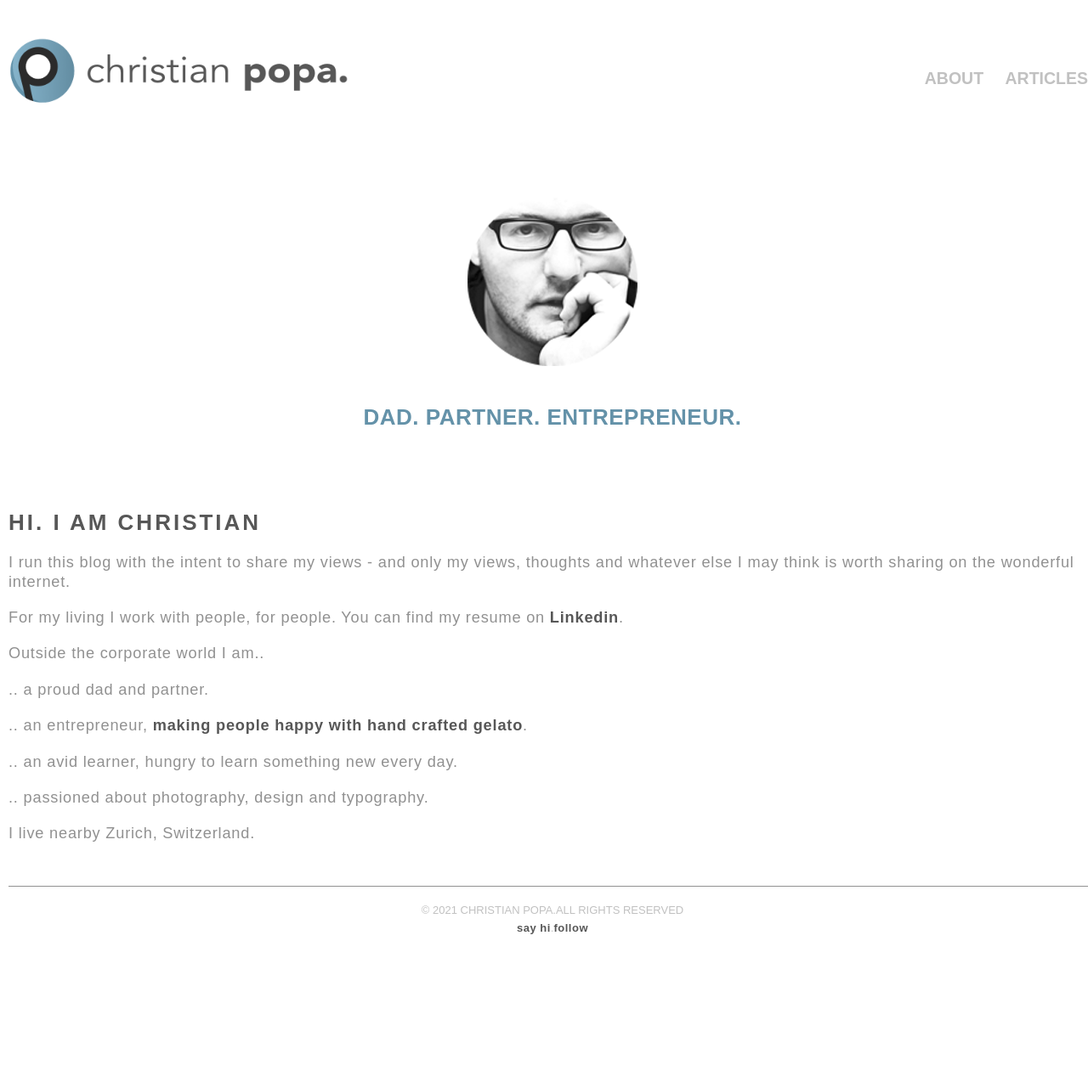
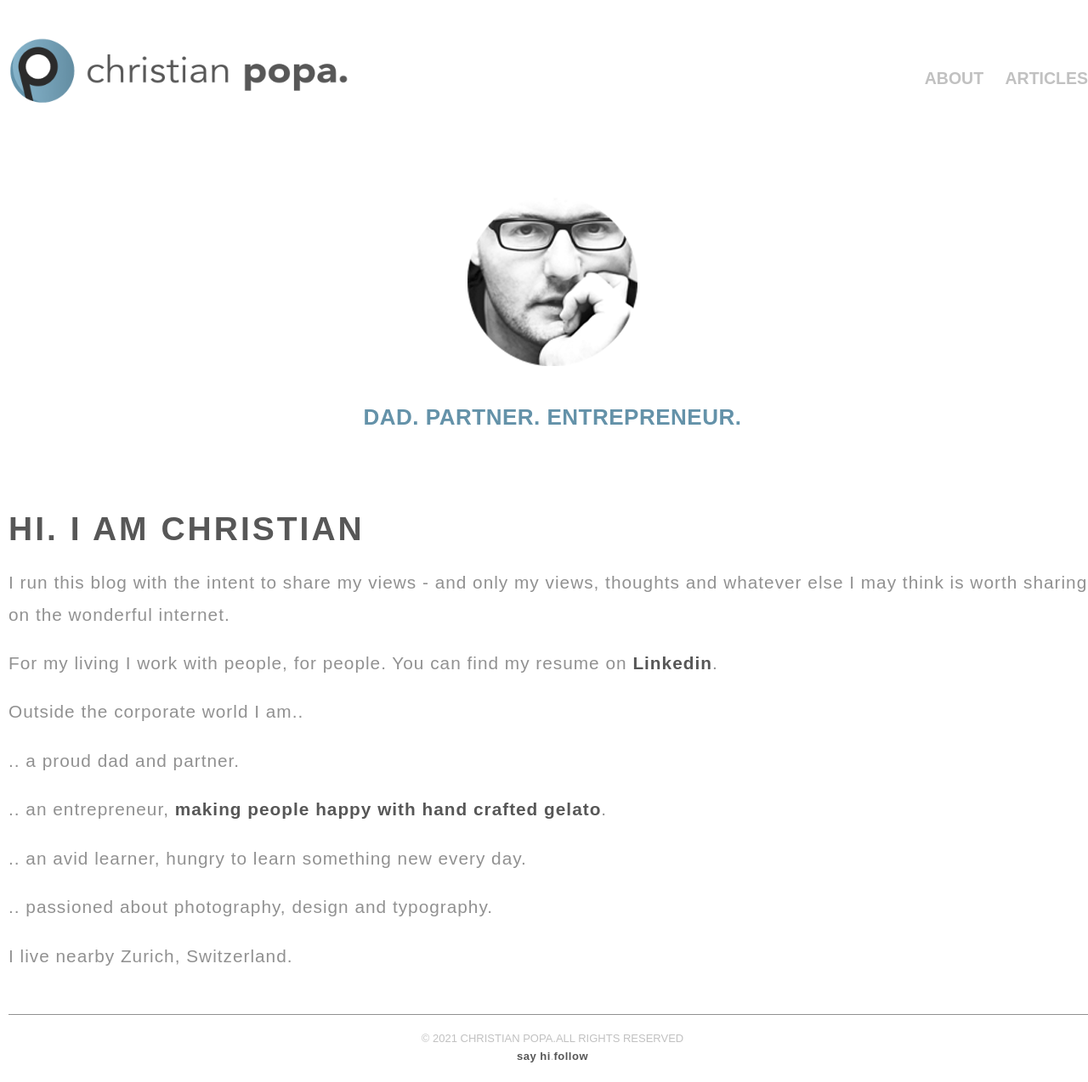
Before and after one commit to cristego/cristego.github.io, a Jekyll site: the page built from about.md, in a window 1280 px wide. Shown: the whole page at 85% size. Built offline with Jekyll 4.4.1, drawn with Linux system fonts in a browser that asks for light colours; before the commit the page ends 1123 px from its top, so only the background shows below that.

Commit message:
css changes

```diff
--- a/css/core.css
+++ b/css/core.css
@@ -367,7 +367,7 @@ footer {
 
 #post h1, #content_about h1 {
 	font-weight: 700;
-	font-size: 2.0em;
+	font-size: 3.0em;
 	letter-spacing: 3px;
 	text-transform: uppercase;
 	color: #575757;
@@ -383,7 +383,7 @@ footer {
 #post h1 a:hover, #content_about h1 a:hover  {color: #6492A9;}
 
 #post h2, #content_about h2 {
-	font-size: 1em;
+	font-size: 1.5em;
 	text-transform: uppercase;
 	color: #575757;
 }
@@ -408,8 +408,9 @@ footer {
 
 #post p, #content_about p {
 	/*font-size: 1.1em;*/
-	font-size: 1.4em;
-	letter-spacing: 0.8px;
+	font-size: 1.6em;
+	letter-spacing: 1px;
+	line-height: 1.8;
 	margin-top: 20px;
 	color: #919191;
 }
```
